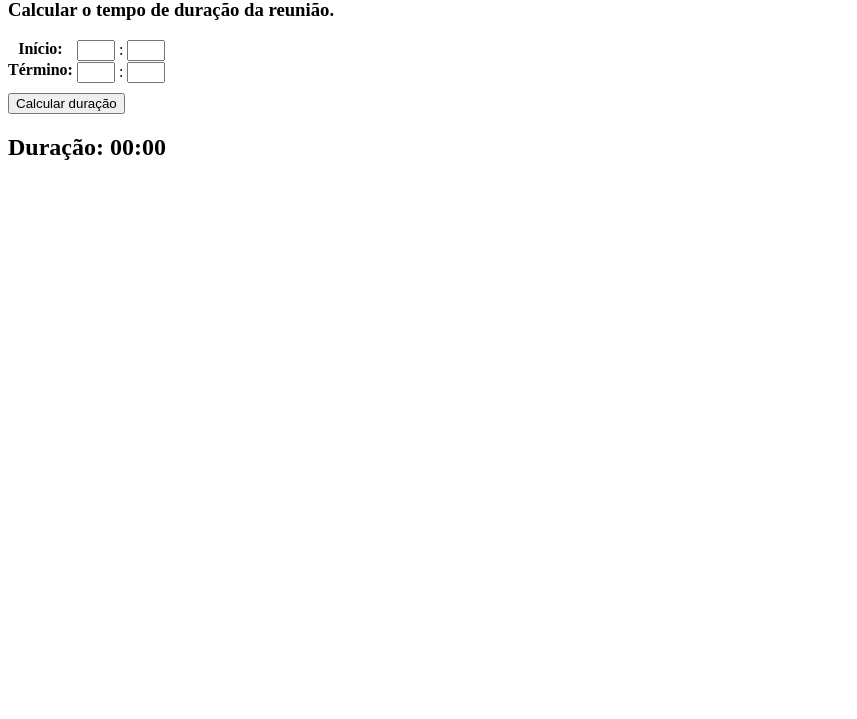
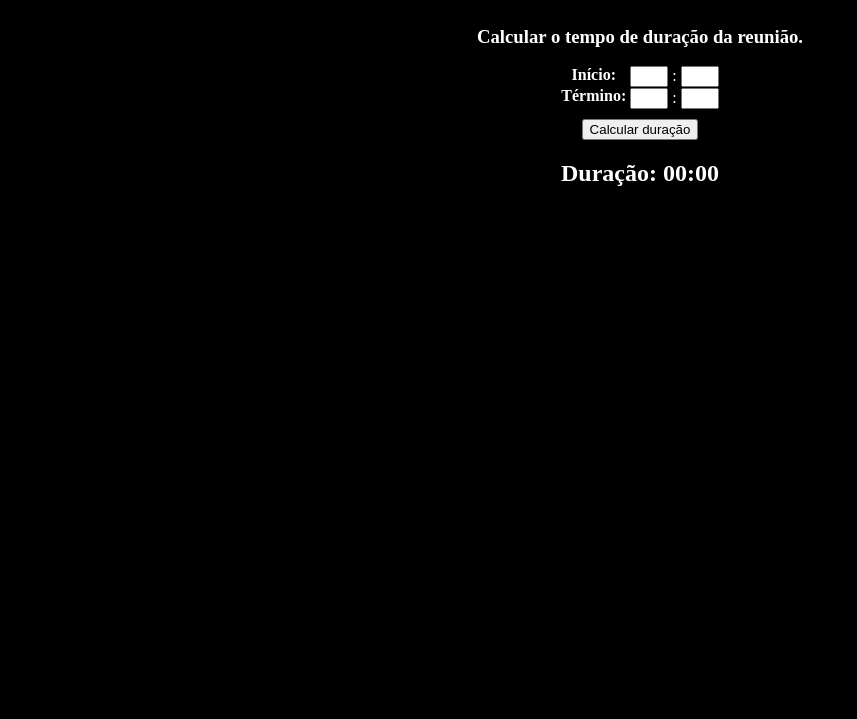
Before and after one commit to JustGuslav0/Web-Development, a plain HTML site: page CP01/prova.html in a window 1280 px wide. Shown: the part 81-800 px from the top of the page, without its empty margins (0-857 px from the left). Drawn offline with Linux system fonts and the light colour scheme.

Commit message:
CP resolvido

```diff
--- a/CP01/main.css
+++ b/CP01/main.css
@@ -1,3 +1,11 @@
+body{
+    display: flex;
+    flex-direction: column;
+    align-items: center;
+    background-color: black;
+    color: white;
+}
+
 #espaço{
     margin-bottom: 3px;
 }
--- a/CP01/main.js
+++ b/CP01/main.js
@@ -1,4 +1,3 @@
-
 function calcular(){
     let horaIni = document.getElementById('horaIni')
     let minIni = document.getElementById('minIni')
@@ -16,16 +15,22 @@ function calcular(){
     let horario1
     let horario2
 
-    if(hora1<=-1||hora1>=24||min1<=-1 || min1>=60){
+    if(hora1<=-1||hora1>=24*60||min1<=-1 || min1>=60 && hora2<=-1||hora2>=24*60||min2<=-1 || min2>=60){
+        alert('Horário de início e de término inválido, favor insira novamente')
+    }
+    else{
+        if(hora1<=-1||hora1>=24*60||min1<=-1 || min1>=60){
             alert('Horário de início inválido, favor insira novamente')
         }
         else{
-        if(hora2<=-1||hora2>=24||min2<=-1 || min2>=60){
+            if(hora2<=-1||hora2>=24*60||min2<=-1 || min2>=60){
                 alert('Horário de término inválido, favor insira novamente')
             }
             else{
                 horario1 = Math.floor(hora1+min1)
                 horario2 = Math.floor(hora2+min2)
+            }
+
         }
     }
 
```
Lines whose indentation alone changed are shown as unchanged.
